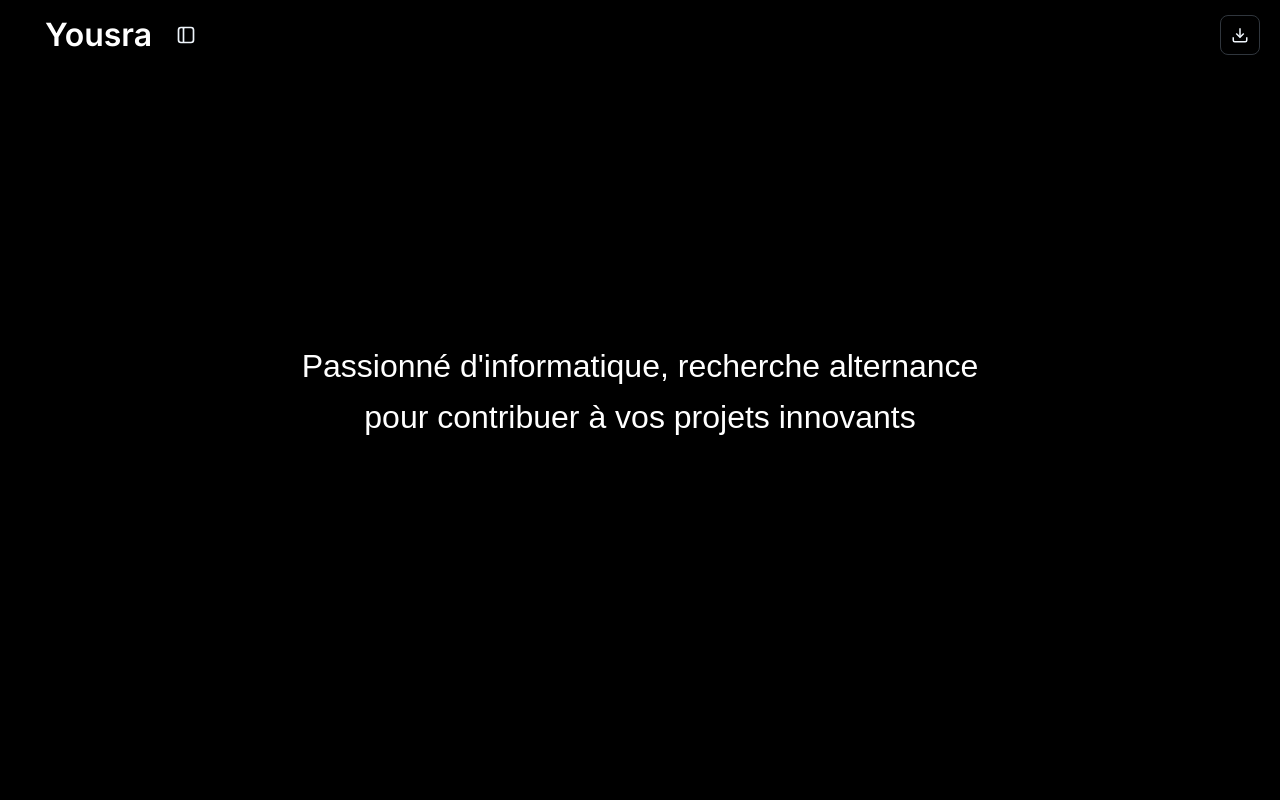
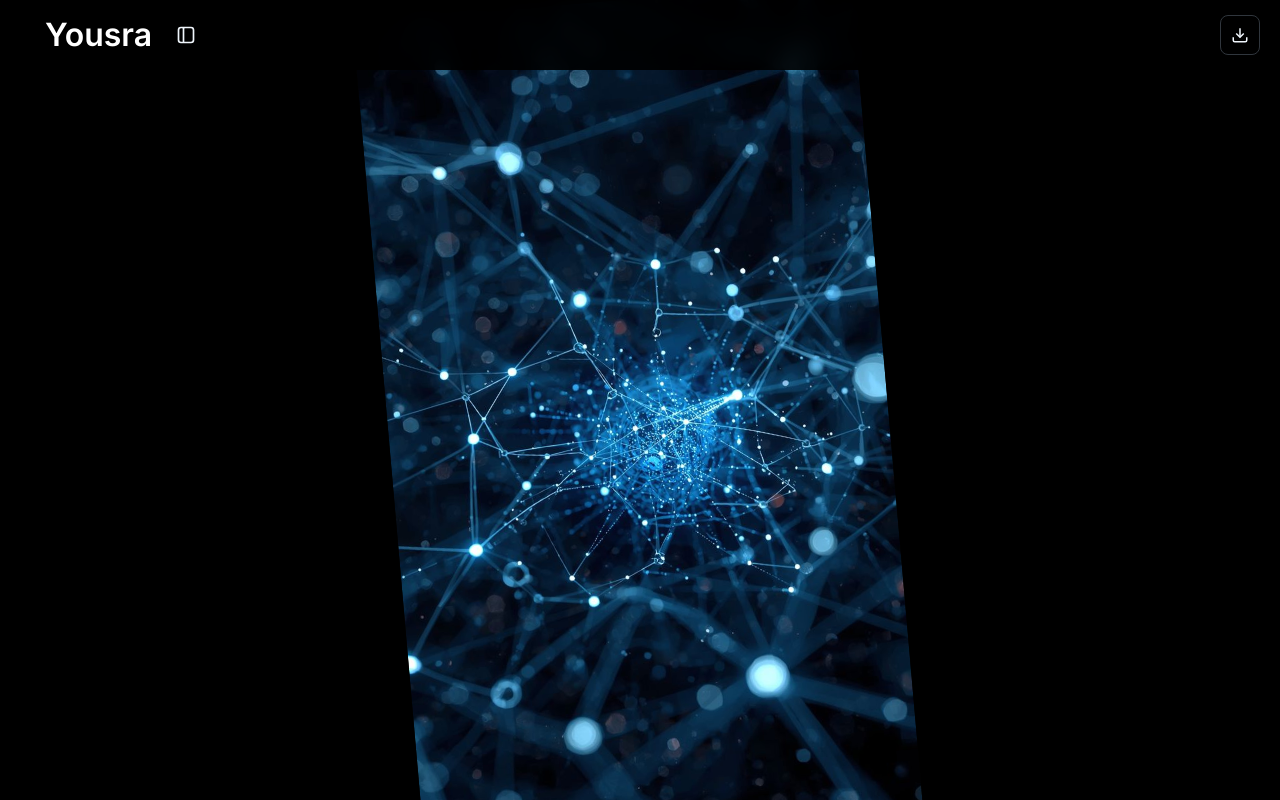
Before and after one commit to ArrouiYousra/yousra-arroui, a React (Create React App) app in the folder my-app/: page / in a window 1280 px wide. Shown: the top 800 px of the page. Built offline with nearby package versions, Linux system fonts and the light colour scheme; a web font is replaced by a local one.

Commit message:
add: homepage

```diff
--- a/my-app/src/components/Hero.css
+++ b/my-app/src/components/Hero.css
@@ -19,9 +19,34 @@
   width: 100%;
   margin: 0 auto;
   display: flex;
+  flex-direction: column;
   align-items: center;
   justify-content: center;
   min-height: 100vh;
+  gap: 2rem;
+}
+
+.hero-image-wrapper {
+  width: 100%;
+  max-width: 600px;
+  display: flex;
+  justify-content: center;
+  align-items: center;
+  margin-bottom: 2rem;
+}
+
+.hero-image {
+  width: 100%;
+  max-width: 500px;
+  height: auto;
+  border-radius: 15px;
+  transform: rotate(-5deg);
+  box-shadow: 0 10px 40px rgba(0, 0, 0, 0.5);
+  transition: transform 0.3s ease;
+}
+
+.hero-image:hover {
+  transform: rotate(0deg) scale(1.02);
 }
 
 .hero-text {
--- a/my-app/src/components/Hero.jsx
+++ b/my-app/src/components/Hero.jsx
@@ -6,6 +6,13 @@ const Hero = () => {
     <section id="home" className="hero">
       <div className="hero-container">
         <div className="hero-content">
+          <div className="hero-image-wrapper">
+            <img
+              src={process.env.PUBLIC_URL + '/assets/photos/accueil.jpeg'}
+              alt="Accueil"
+              className="hero-image"
+            />
+          </div>
           <p className="hero-text">Passionné d'informatique, recherche alternance pour contribuer à vos projets innovants</p>
         </div>
       </div>
```
Also changed, not shown: my-app/public/assets/photos/accueil.jpeg (added).
